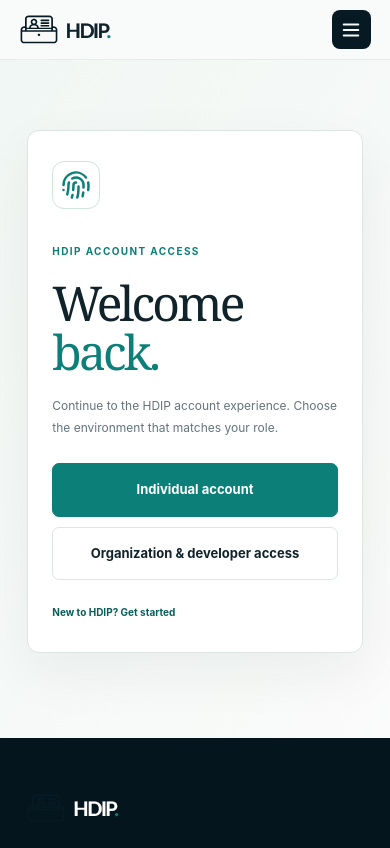
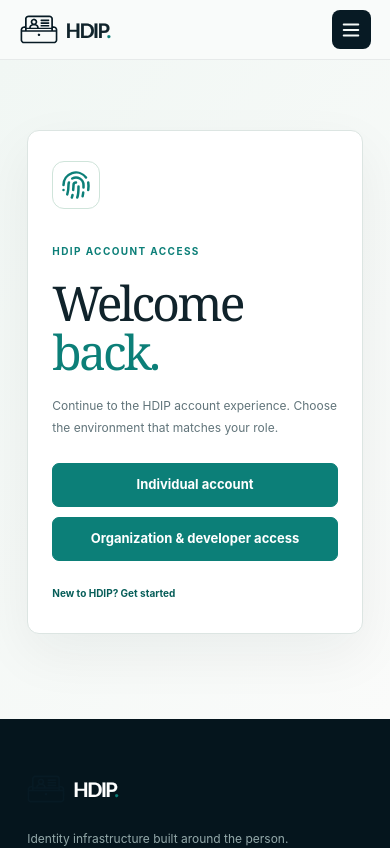
Before and after one commit to Emiloart/hdipassport, a Next.js app: page /sign-in in a window 390 px wide. Shown: the top 848 px of the page. Built offline with nearby package versions, Linux system fonts and the light colour scheme.

Commit message:
Match all CTA buttons to unchanged hero button

```diff
--- a/src/app/globals.css
+++ b/src/app/globals.css
@@ -570,3 +570,89 @@ html,body{width:100%;max-width:100%;overflow-x:clip}
   .section-link-wrap .text-link,
   .privacy-copy > .text-link{min-height:44px}
 }
+
+
+/* Hero-matched CTA styling: preserve the hero reference and align every other CTA. */
+.button:not(.hero-primary-cta),
+.next-link,
+.section-link-wrap .text-link,
+.privacy-copy > .text-link,
+.closing-actions .text-link,
+.mega-all{
+  display:inline-flex;
+  align-items:center;
+  justify-content:center;
+  gap:10px;
+  min-height:50px;
+  padding:16px 21px;
+  border:1px solid var(--teal);
+  border-radius:7px;
+  background:var(--teal);
+  color:#fff;
+  font-size:13px;
+  font-weight:700;
+  line-height:1.2;
+  transition:transform .2s,background .2s,box-shadow .2s;
+}
+.button:not(.hero-primary-cta):hover,
+.next-link:hover,
+.section-link-wrap .text-link:hover,
+.privacy-copy > .text-link:hover,
+.closing-actions .text-link:hover,
+.mega-all:hover{
+  transform:translateY(-2px);
+  border-color:var(--teal-dark);
+  background:var(--teal-dark);
+  color:#fff;
+  box-shadow:0 8px 22px rgba(12,127,120,.18);
+}
+.button:not(.hero-primary-cta).button-small{
+  min-height:50px;
+  padding:16px 21px;
+  font-size:13px;
+}
+.button:not(.hero-primary-cta).button-light,
+.button:not(.hero-primary-cta).button-outline{
+  border-color:var(--teal);
+  background:var(--teal);
+  color:#fff;
+}
+.button:not(.hero-primary-cta).button-light:hover,
+.button:not(.hero-primary-cta).button-outline:hover{
+  border-color:var(--teal-dark);
+  background:var(--teal-dark);
+  color:#fff;
+}
+.next-link{min-width:180px;justify-content:center}
+.next-link svg{display:none}
+.mega-all{margin-top:16px}
+.section-link-wrap .text-link svg,
+.privacy-copy > .text-link svg,
+.closing-actions .text-link svg,
+.mega-all svg{transition:none}
+.section-link-wrap .text-link:hover svg,
+.privacy-copy > .text-link:hover svg,
+.closing-actions .text-link:hover svg,
+.mega-all:hover svg{transform:none}
+@media(max-width:850px){
+  .button:not(.hero-primary-cta),
+  .next-link,
+  .section-link-wrap .text-link,
+  .privacy-copy > .text-link,
+  .closing-actions .text-link,
+  .mega-all{min-height:48px}
+}
+@media(max-width:600px){
+  .button:not(.hero-primary-cta),
+  .next-link,
+  .section-link-wrap .text-link,
+  .privacy-copy > .text-link,
+  .closing-actions .text-link,
+  .mega-all{
+    min-height:44px;
+    padding:0 21px;
+  }
+  .button:not(.hero-primary-cta).button-small{min-height:44px;padding:0 21px}
+  .button:not(.hero-primary-cta).button-large{min-height:44px;padding:0 21px}
+  .next-link{min-width:0;flex:1 1 145px}
+}
```
